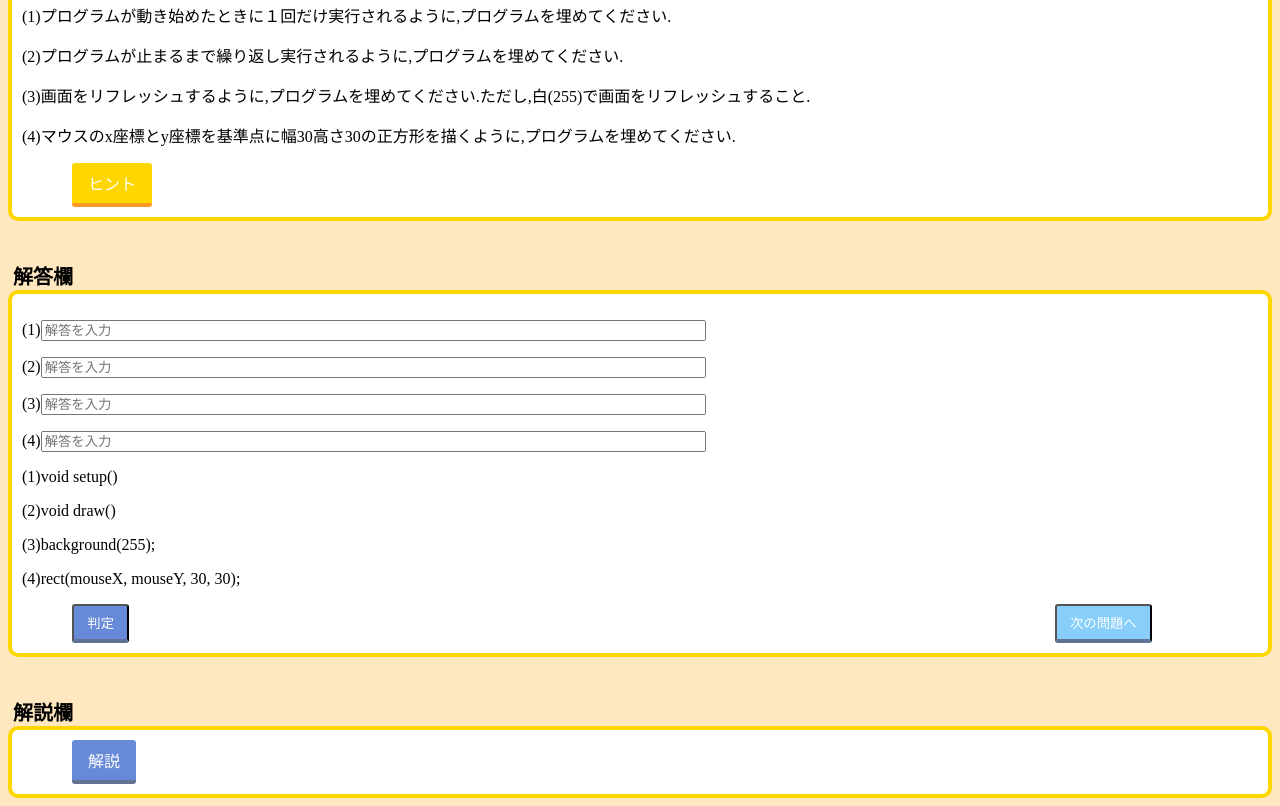
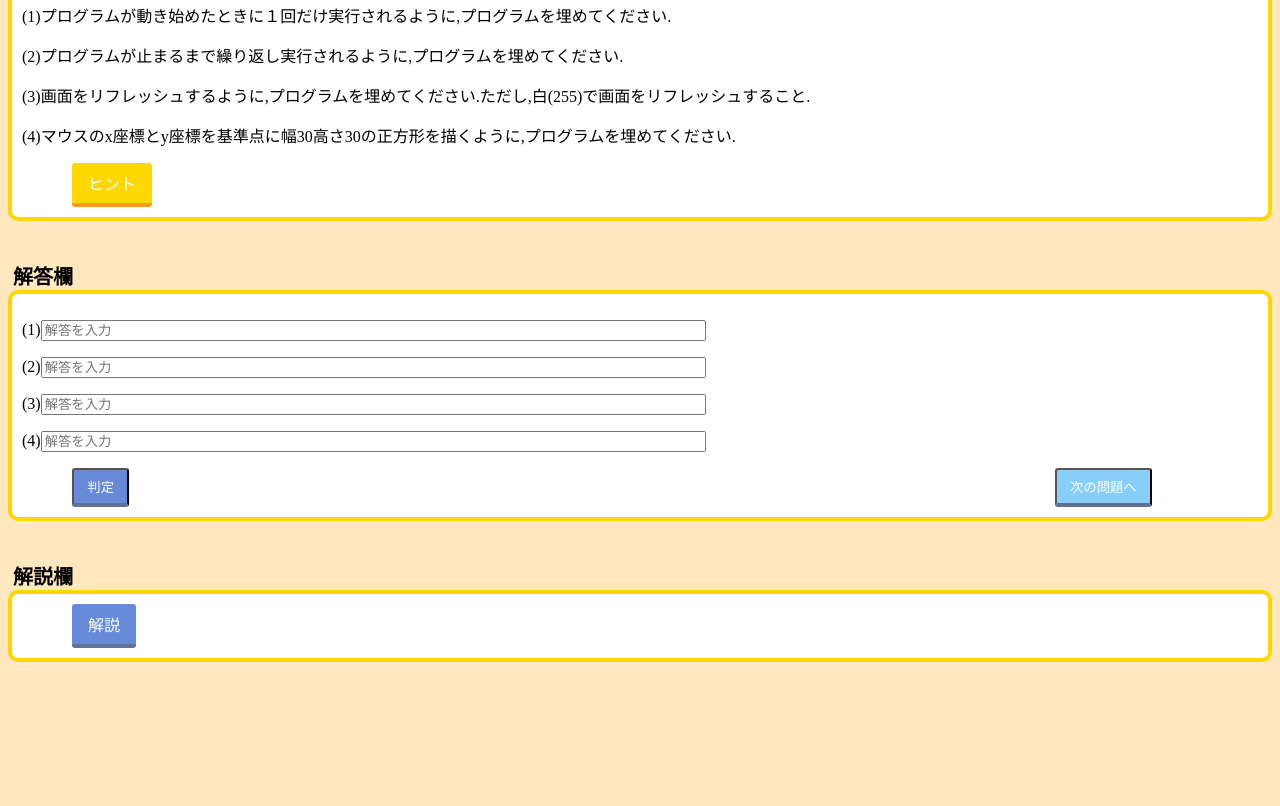
Before and after one commit to o-saringu/5-1_tyuukyuu, a plain HTML site: page index.html in a window 1280 px wide. Shown: the part 818-1624 px from the top of the page. After the commit the page ends 1488 px from the top, so only its background shows below. Drawn offline with Linux system fonts and the light colour scheme.

Commit message:
Update index.html

```diff
--- a/index.html
+++ b/index.html
@@ -69,10 +69,6 @@
 	</p>
 
 
-	<p>(1)void setup()</p>
-	<p>(2)void draw()</p>
-	<p>(3)background(255);</p>
-	<p>(4)rect(mouseX, mouseY, 30, 30);</p>
 
 	<input type="button" id="btn" value="判定">
 
```
